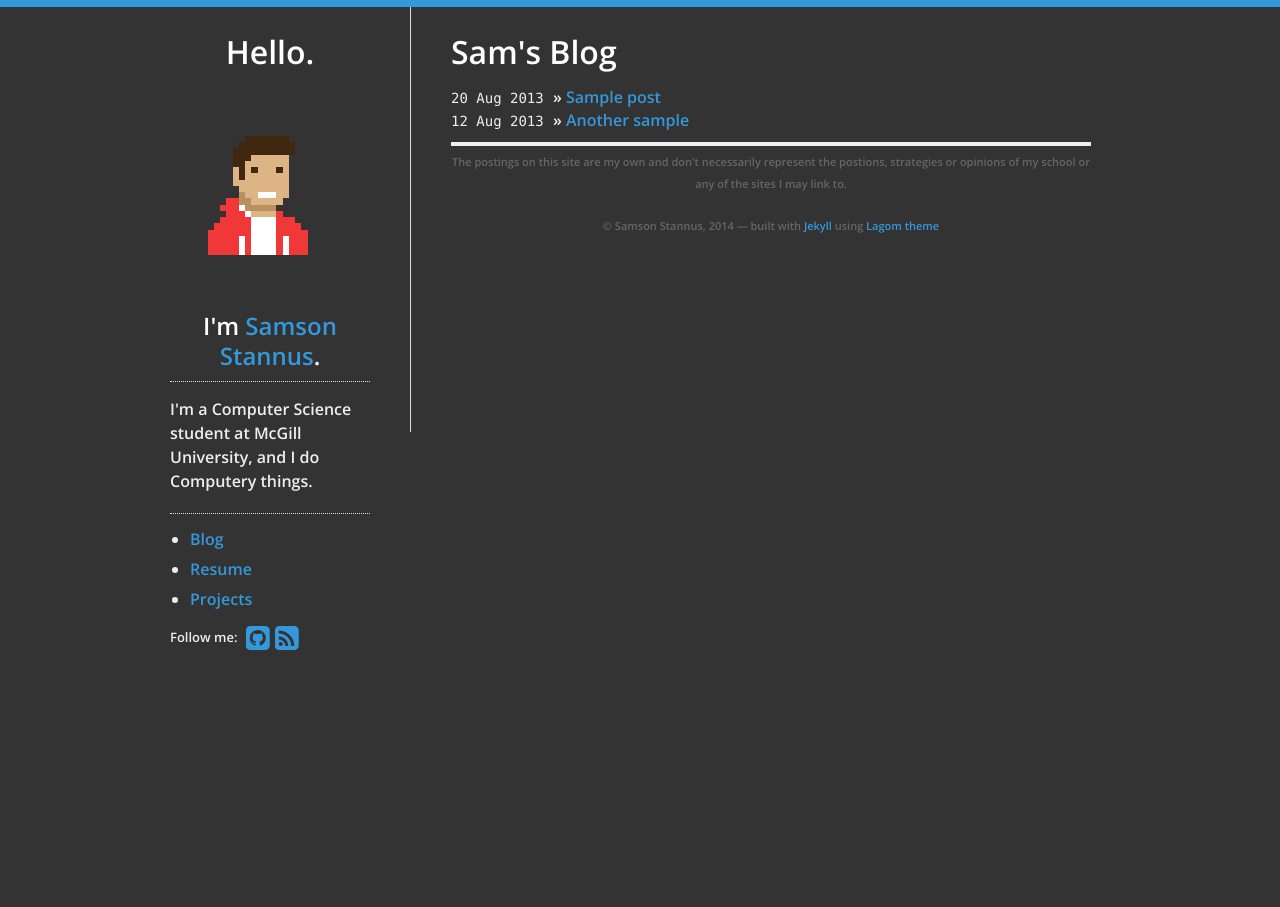
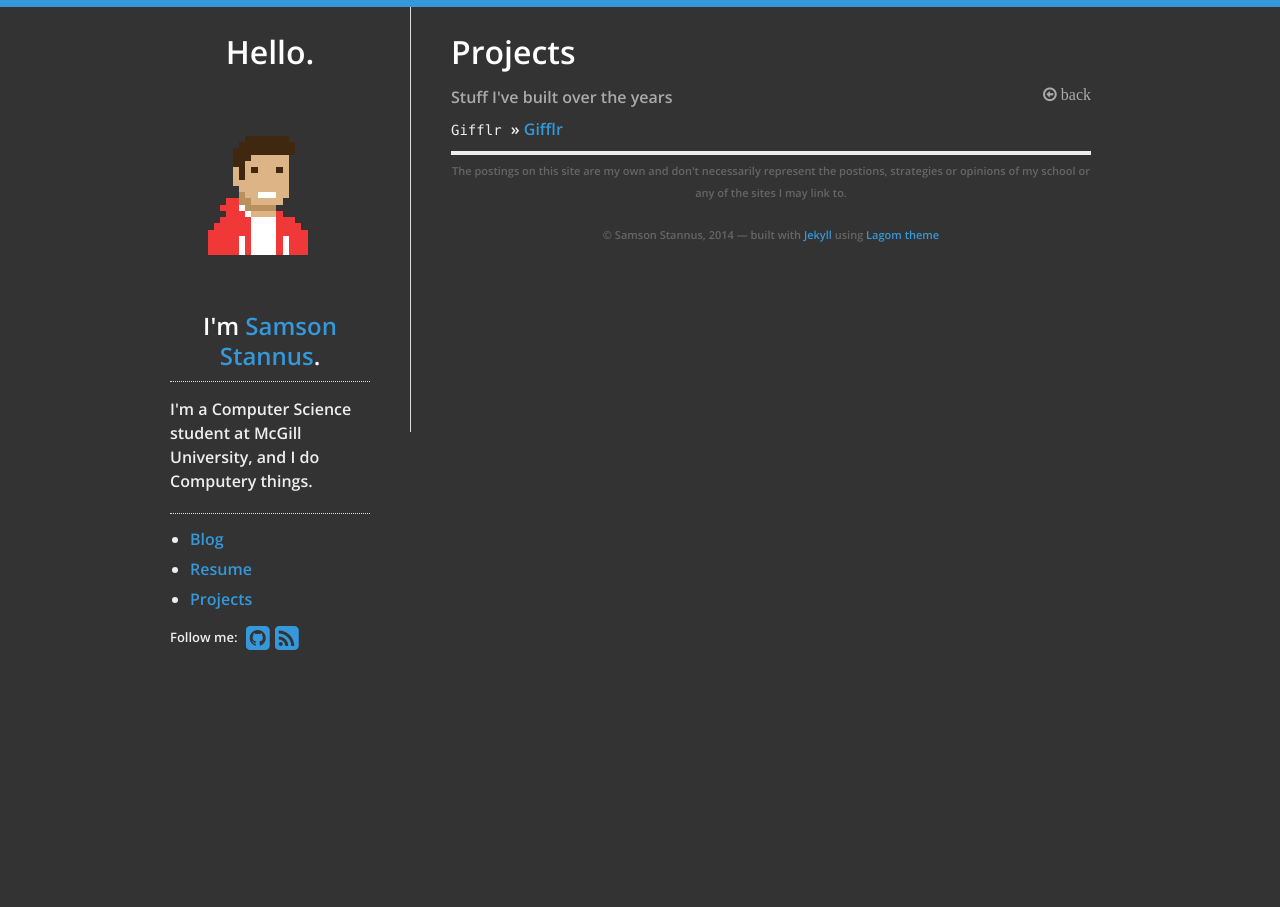
Before and after one commit to SamsonStannus/samsonstannus.github.io, a Jekyll site: the page built from projects/index.html, in a window 1280 px wide. Built offline with Jekyll 4.4.1, drawn with Linux system fonts in a browser that asks for light colours; nearby versions of some CDN libraries.

Commit message:
fixed blogs and projects pages and paths

```diff
--- a/_config.yml
+++ b/_config.yml
@@ -4,4 +4,4 @@
 url: samsonstannus.us
 lsi: false
 exclude: [LICENSE, CNAME, README.md, .gitignore, Gemfile, Gemfile.lock]
-permalink: /blog/:year/:month/:day/:title
+permalink: /:categories/:year/:month/:day/:title
--- a/_layouts/post.html
+++ b/_layouts/post.html
@@ -4,7 +4,7 @@ layout: default
 
 <p class="meta">
   {{ page.date | date: "%B %d, %Y" }}
-  <a href="/">
+  <a href="/blog">
     <i class="home fa fa-arrow-circle-o-left"> back</i>
   </a>
 </p>
--- a/projects/index.html
+++ b/projects/index.html
@@ -1,11 +1,17 @@
 ---
 layout: default
-title: Sam's Blog
+title: Projects
 ---
 	<h1>{{ page.title }}</h1>
+	<p class="meta">
+	  Stuff I've built over the years
+	  <a href="/">
+	    <i class="home fa fa-arrow-circle-o-left"> back</i>
+	  </a>
+	</p>
 	<ul class="posts">
 
-	  {% for post in site.posts %}
-	    <li><span>{{ post.date | date_to_string }}</span> » <a href="{{ post.url }}" title="{{ post.title }}">{{ post.title }}</a></li>
+	  {% for project in site.categories.projects %}
+	    <li><span>{{ project.title }}</span> » <a href="{{ project.url }}" title="{{ project.title }}">{{ project.title }}</a></li>
 	  {% endfor %}
 	</ul>
```
Also changed, not shown: _includes/css/skeleton.css (+18 -0 lines), _layouts/project.html (added, +17 -0 lines), blog/index.html (+7 -1 lines), index.html (+9 -3 lines), projects/_posts/2015-01-12-gifflr.md (added, +6 -0 lines), blog/_posts/2013-08-12-another-sample.md (renamed from _posts/2013-08-12-another-sample.md), blog/_posts/2013-08-20-sample-post.md (renamed from _posts/2013-08-20-sample-post.md).
